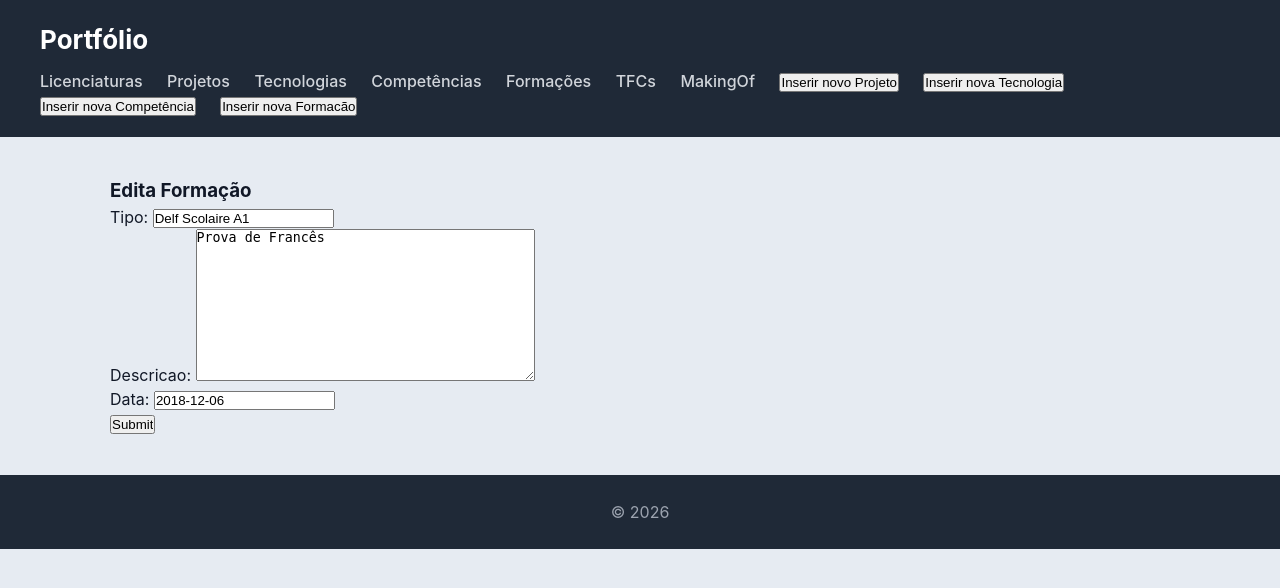
After one commit to jose-cardoso-a22506616/portfolio, a Django app: page /formacao/1/edita in a window 1280 px wide. The commit adds this page. Shown: the top 588 px of the page. Run offline with Django 5.2, Linux system fonts and the light colour scheme; data comes from the database, SQL or seed files in the repository; both versions use the stored data as it was after the commit.

Commit message:
CRUD- Formação

```diff
--- a/portfolio/forms.py
+++ b/portfolio/forms.py
@@ -1,5 +1,5 @@
 from django import forms
-from .models import Projeto, Tecnologia, Competencia
+from .models import Projeto, Tecnologia, Competencia, Formacao
 
 class ProjetoForm(forms.ModelForm):
     class Meta:
@@ -17,3 +17,9 @@ class CompetenciaForm(forms.ModelForm):
     class Meta:
         model = Competencia
         fields = "__all__"
+
+
+class FormacaoForm(forms.ModelForm):
+    class Meta:
+        model = Formacao
+        fields = "__all__"
--- a/portfolio/templates/portfolio/base.html
+++ b/portfolio/templates/portfolio/base.html
@@ -37,6 +37,10 @@
             <a href="{% url 'novo_competencia' %}">
                 <button>Inserir nova Competência</button>
             </a>
+
+            <a href="{% url 'novo_formacao' %}">
+                <button>Inserir nova Formacão</button>
+            </a>
         </nav>
     </header>
 
--- /dev/null
+++ b/portfolio/templates/portfolio/edita_formacao.html
@@ -0,0 +1,12 @@
+{% extends 'portfolio/base.html' %}
+
+{% block content %}
+    <h3>Edita Formação</h3>
+
+    <form action="{% url 'edita_formacao' formacao.id %}" method="post" enctype='multipart/form-data'>
+      {% csrf_token %}
+      {{ form.as_p }}
+      <input type="submit">
+    </form>
+
+{% endblock %}
--- a/portfolio/urls.py
+++ b/portfolio/urls.py
@@ -26,4 +26,8 @@ urlpatterns = [
     path("competencia/novo", views.novo_competencia_view, name="novo_competencia"),
     path("competencia/<int:competencia_id>/edita", views.edita_competencia_view, name="edita_competencia"),
     path("competencia/<int:competencia_id>/apaga", views.apaga_competencia_view, name="apaga_competencia"),
+
+    path("formacao/novo", views.novo_formacao_view, name="novo_formacao"),
+    path("formacao/<int:formacao_id>/edita", views.edita_formacao_view, name="edita_formacao"),
+    path("formacao/<int:formacao_id>/apaga", views.apaga_formacao_view, name="apaga_formacao"),
 ]
--- a/portfolio/views.py
+++ b/portfolio/views.py
@@ -1,6 +1,6 @@
 from django.shortcuts import render, redirect
 from .models import Licenciatura, UC, Projeto, Tecnologia, Docente, Competencia, Formacao, Tfc, MakingOf
-from .forms import ProjetoForm, TecnologiaForm, CompetenciaForm
+from .forms import ProjetoForm, TecnologiaForm, CompetenciaForm, FormacaoForm
 
 # Create your views here.
 def licenciatura_view(request):
@@ -165,3 +165,34 @@ def apaga_competencia_view(request, competencia_id):
     competencia = Competencia.objects.get(id=competencia_id)
     competencia.delete()
     return redirect("competencias")
+
+
+def novo_formacao_view(request):
+    form = FormacaoForm(request.POST or None, request.FILES)
+    if form.is_valid():
+        form.save()
+        return redirect("formacoes")
+
+    return render(request, "portfolio/novo_formacao.html", {"form":form})
+
+
+def edita_formacao_view(request, formacao_id):
+    formacao = Formacao.objects.get(id=formacao_id)
+
+    if request.POST:
+        form = FormacaoForm(request.POST or None, request.FILES, instance=formacao)
+
+        if form.is_valid():
+            form.save()
+            return redirect("formacoes")
+    else:
+        form = FormacaoForm(instance=formacao)
+
+    context = {"form":form, "formacao":formacao}
+    return render(request, "portfolio/edita_formacao.html", context)
+
+
+def apaga_formacao_view(request, formacao_id):
+    formacao = Formacao.objects.get(id=formacao_id)
+    formacao.delete()
+    return redirect("formacoes")
```
Also changed, not shown: portfolio/templates/portfolio/formacoes.html (+9 -0 lines), portfolio/templates/portfolio/novo_formacao.html (added, +17 -0 lines), db.sqlite3.
